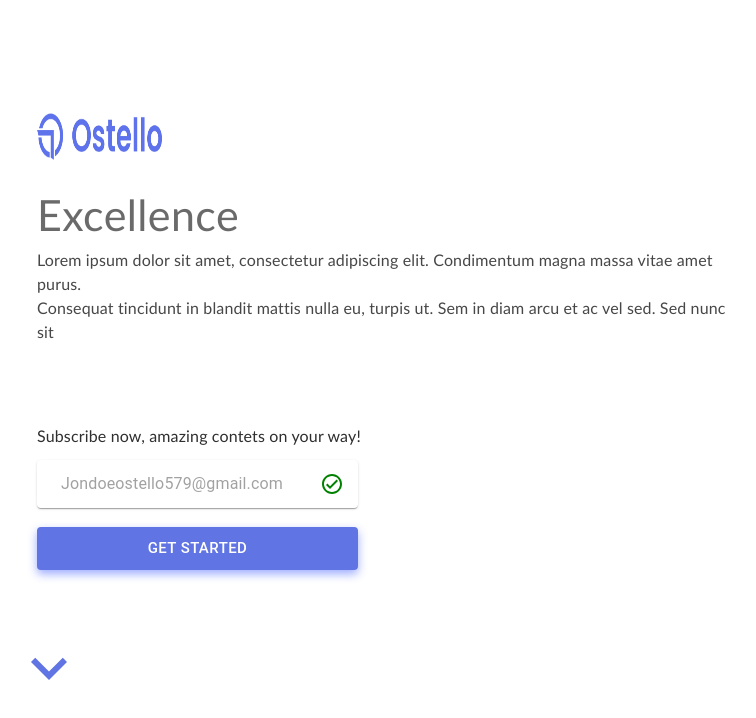
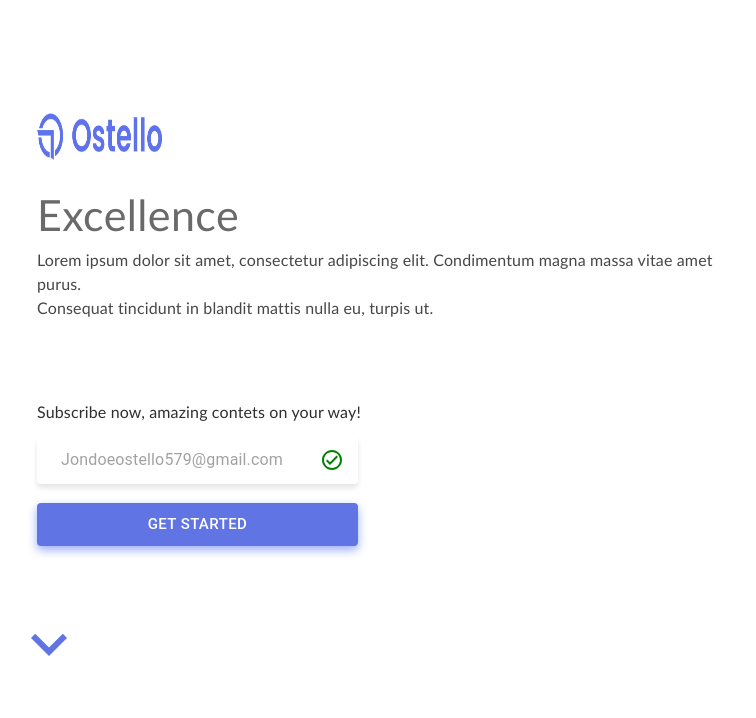
Before and after one commit to prateek883/react-card-demo, a React (Create React App) app: page / in a window 1280 px wide. Shown: the top 718 px of the page, without its empty margins (99-855 px from the left). Built offline with nearby package versions, Linux system fonts and the light colour scheme.

Commit message:
bloglanding

```diff
--- a/src/Components/Blog_home.js
+++ b/src/Components/Blog_home.js
@@ -22,6 +22,7 @@ const useStyles = makeStyles((theme) => ({
     width: "313px",
     marginLeft: "8rem",
     marginTop: "0.8rem",
+    boxShadow:" 0px 4px 5px rgba(0, 0, 0, 0.1)"
   },
   paper: {
     padding: theme.spacing(2),
@@ -108,8 +109,7 @@ export default function FullWidthGrid() {
             Lorem ipsum dolor sit amet, consectetur adipiscing elit. Condimentum
             magna massa vitae amet purus.
             <br />
-            Consequat tincidunt in blandit mattis nulla eu, turpis ut. Sem in
-            diam arcu et ac vel sed. Sed nunc sit
+            Consequat tincidunt in blandit mattis nulla eu, turpis ut.
           </Typography>
           <Typography className={classes.subscribe_heading}>
             Subscribe now, amazing contets on your way!
```
